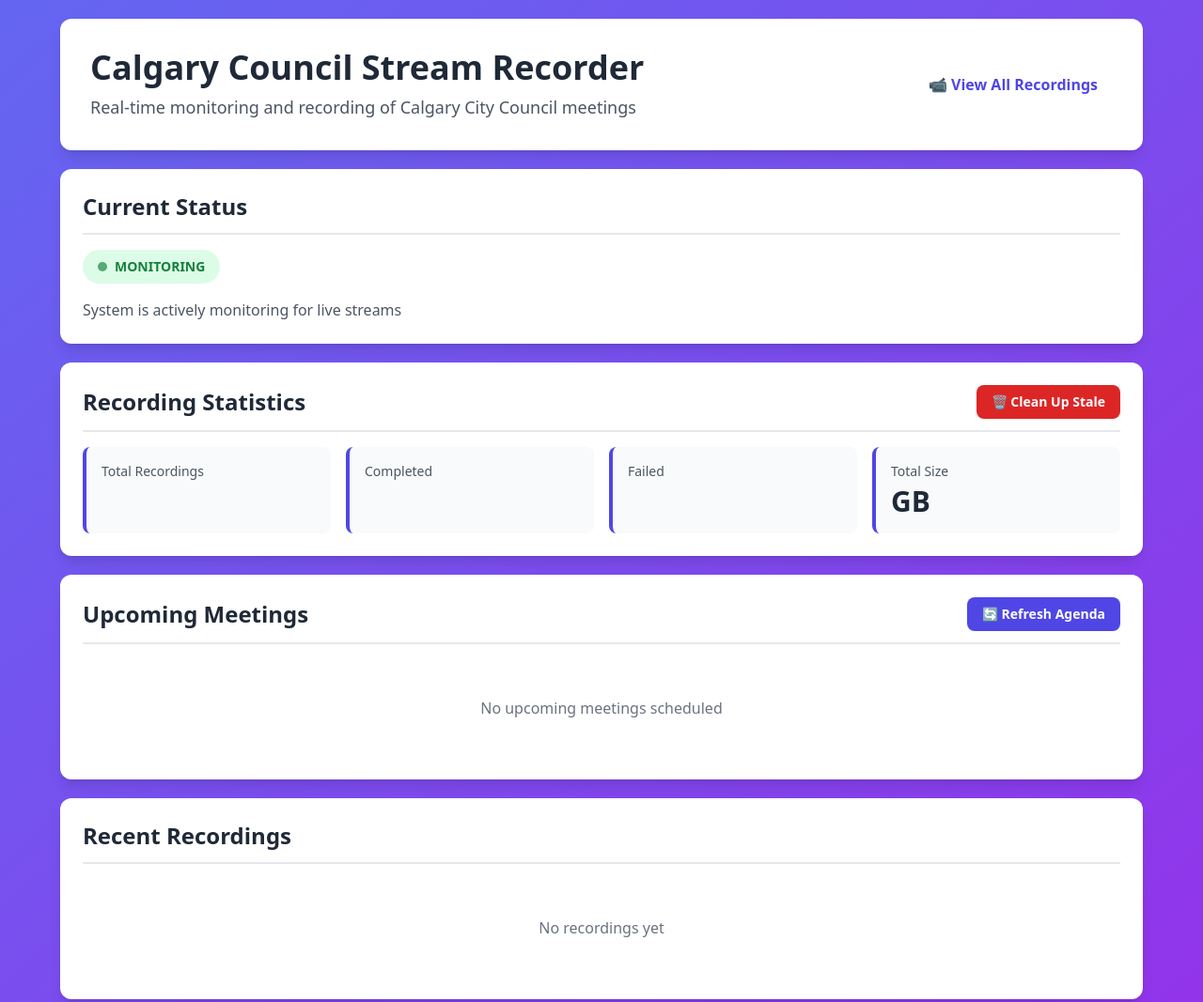
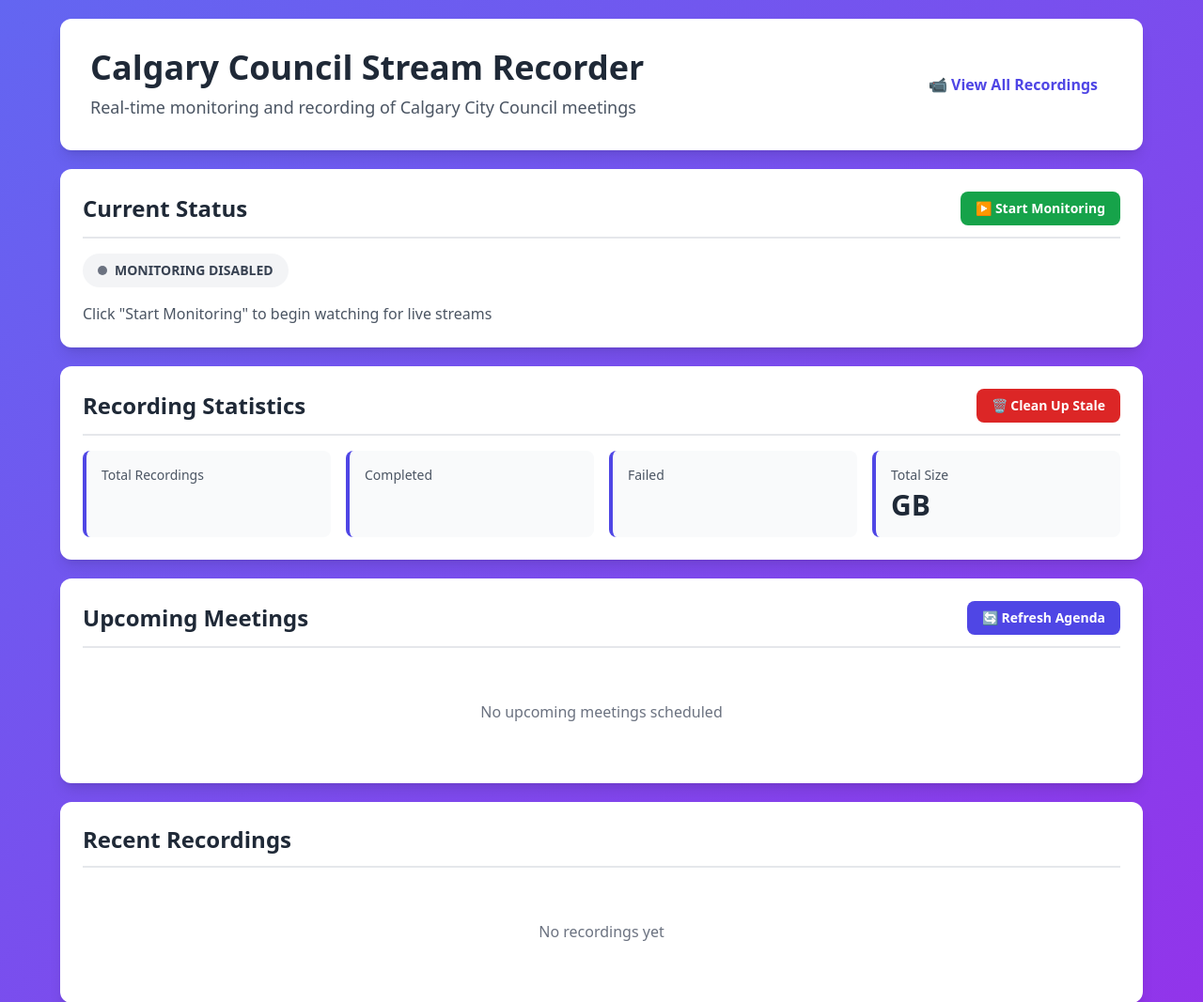
Before and after one commit to pixeltree/council_feeds, a Flask app: template templates/index.html in a window 1280 px wide. Shown: the top 1067 px of the page at 94% size. Run offline with Flask 3, Linux system fonts and the light colour scheme; the template is opened without the code that fills it, so the values that code supplies are empty; some libraries are stand-ins or nearby versions.

Commit message:
Add manual start/stop controls for stream monitoring
- Add start/stop monitoring buttons to web interface
- Add monitoring status indicator (green/gray)
- Implement API endpoints for monitoring control
- Add AUTO_START_MONITORING environment variable
- Update main loop to respect monitoring_enabled flag

🤖 Generated with [Claude Code](https://claude.com/claude-code)

Co-Authored-By: Claude <noreply@anthropic.com>

```diff
--- a/docker-compose.yml
+++ b/docker-compose.yml
@@ -15,6 +15,7 @@ services:
     restart: unless-stopped
     environment:
       - TZ=America/Edmonton
+      - AUTO_START_MONITORING=${AUTO_START_MONITORING:-false}
       - ENABLE_POST_PROCESSING=${ENABLE_POST_PROCESSING:-false}
       - ENABLE_TRANSCRIPTION=${ENABLE_TRANSCRIPTION:-false}
       - WHISPER_MODEL=${WHISPER_MODEL:-base}
--- a/templates/index.html
+++ b/templates/index.html
@@ -86,6 +86,56 @@
             }
         }
 
+        async function startMonitoring() {
+            const button = document.getElementById('start-monitoring-button');
+            button.disabled = true;
+            button.textContent = 'Starting...';
+
+            try {
+                const response = await fetch('/api/monitoring/start', {
+                    method: 'POST'
+                });
+                const result = await response.json();
+
+                if (result.success) {
+                    location.reload();
+                } else {
+                    alert('Failed to start monitoring: ' + (result.error || 'Unknown error'));
+                    button.disabled = false;
+                    button.textContent = '▶️ Start Monitoring';
+                }
+            } catch (error) {
+                alert('Error: ' + error.message);
+                button.disabled = false;
+                button.textContent = '▶️ Start Monitoring';
+            }
+        }
+
+        async function stopMonitoring() {
+            const button = document.getElementById('stop-monitoring-button');
+            button.disabled = true;
+            button.textContent = 'Stopping...';
+
+            try {
+                const response = await fetch('/api/monitoring/stop', {
+                    method: 'POST'
+                });
+                const result = await response.json();
+
+                if (result.success) {
+                    location.reload();
+                } else {
+                    alert('Failed to stop monitoring: ' + (result.error || 'Unknown error'));
+                    button.disabled = false;
+                    button.textContent = '⏸️ Stop Monitoring';
+                }
+            } catch (error) {
+                alert('Error: ' + error.message);
+                button.disabled = false;
+                button.textContent = '⏸️ Stop Monitoring';
+            }
+        }
+
         async function cleanupStaleRecordings() {
             // First, get stale recordings count
             try {
@@ -142,7 +192,20 @@
 
         <!-- Current Status Card -->
         <div class="bg-white rounded-xl p-6 mb-5 shadow-lg">
-            <h2 class="text-gray-800 text-2xl font-bold mb-4 pb-3 border-b-2 border-gray-200">Current Status</h2>
+            <div class="flex justify-between items-center mb-4 pb-3 border-b-2 border-gray-200">
+                <h2 class="text-gray-800 text-2xl font-bold">Current Status</h2>
+                <div class="flex gap-2">
+                    {% if monitoring_enabled %}
+                        <button id="stop-monitoring-button" onclick="stopMonitoring()" class="bg-orange-600 hover:bg-orange-700 text-white font-semibold px-4 py-2 rounded-lg transition disabled:bg-gray-400 disabled:cursor-not-allowed text-sm">
+                            ⏸️ Stop Monitoring
+                        </button>
+                    {% else %}
+                        <button id="start-monitoring-button" onclick="startMonitoring()" class="bg-green-600 hover:bg-green-700 text-white font-semibold px-4 py-2 rounded-lg transition disabled:bg-gray-400 disabled:cursor-not-allowed text-sm">
+                            ▶️ Start Monitoring
+                        </button>
+                    {% endif %}
+                </div>
+            </div>
             {% if current_recording %}
                 <div class="inline-flex items-center gap-2 px-4 py-2 rounded-full bg-red-100 text-red-700 font-semibold text-sm">
                     <span class="w-2.5 h-2.5 rounded-full bg-red-700 pulse-dot"></span>
@@ -162,11 +225,19 @@
                     Stop Recording
                 </button>
             {% else %}
-                <div class="inline-flex items-center gap-2 px-4 py-2 rounded-full bg-green-100 text-green-700 font-semibold text-sm">
-                    <span class="w-2.5 h-2.5 rounded-full bg-green-700 pulse-dot"></span>
-                    MONITORING
-                </div>
-                <p class="mt-4 text-gray-600">System is actively monitoring for live streams</p>
+                {% if monitoring_enabled %}
+                    <div class="inline-flex items-center gap-2 px-4 py-2 rounded-full bg-green-100 text-green-700 font-semibold text-sm">
+                        <span class="w-2.5 h-2.5 rounded-full bg-green-700 pulse-dot"></span>
+                        MONITORING
+                    </div>
+                    <p class="mt-4 text-gray-600">System is actively monitoring for live streams</p>
+                {% else %}
+                    <div class="inline-flex items-center gap-2 px-4 py-2 rounded-full bg-gray-100 text-gray-700 font-semibold text-sm">
+                        <span class="w-2.5 h-2.5 rounded-full bg-gray-500"></span>
+                        MONITORING DISABLED
+                    </div>
+                    <p class="mt-4 text-gray-600">Click "Start Monitoring" to begin watching for live streams</p>
+                {% endif %}
             {% endif %}
         </div>
 
--- a/web_server.py
+++ b/web_server.py
@@ -89,6 +89,10 @@ def index():
     recent_recordings = db.get_recent_recordings(limit=10)
     formatted_recordings = format_recordings(recent_recordings)
 
+    # Get monitoring status
+    import main
+    monitoring_enabled = main.monitoring_enabled
+
     # Current time
     now = datetime.now(CALGARY_TZ).strftime('%Y-%m-%d %H:%M:%S %Z')
 
@@ -98,6 +102,7 @@ def index():
         stats=stats,
         meetings=meetings,
         recordings=formatted_recordings,
+        monitoring_enabled=monitoring_enabled,
         now=now
     )
 
@@ -222,6 +227,37 @@ def api_stop_recording():
             'success': False,
             'error': 'Failed to stop recording'
         }), 500
+
+
+@app.route('/api/monitoring/start', methods=['POST'])
+def api_start_monitoring():
+    """API endpoint to start monitoring."""
+    import main
+    main.monitoring_enabled = True
+    return jsonify({
+        'success': True,
+        'message': 'Monitoring started'
+    })
+
+
+@app.route('/api/monitoring/stop', methods=['POST'])
+def api_stop_monitoring():
+    """API endpoint to stop monitoring."""
+    import main
+    main.monitoring_enabled = False
+    return jsonify({
+        'success': True,
+        'message': 'Monitoring stopped'
+    })
+
+
+@app.route('/api/monitoring/status', methods=['GET'])
+def api_monitoring_status():
+    """API endpoint to get monitoring status."""
+    import main
+    return jsonify({
+        'monitoring_enabled': main.monitoring_enabled
+    })
 
 
 @app.route('/api/refresh-agenda', methods=['POST'])
```
Also changed, not shown: main.py (+20 -0 lines).
